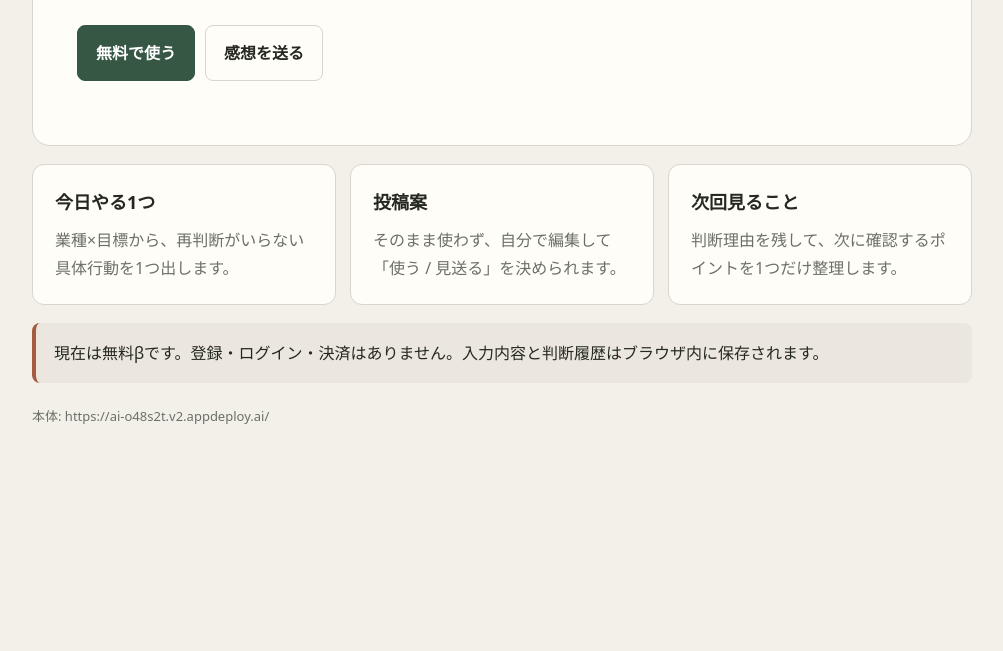
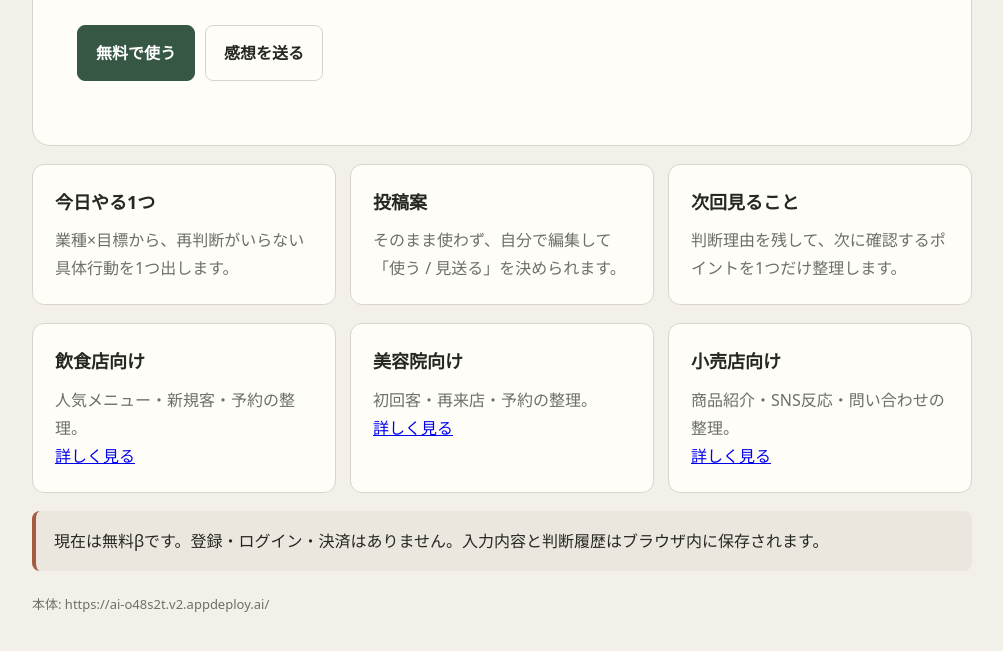
Before and after one commit to Koki-Ai-Ops/action-os-ultimate, a plain HTML site: page shukyaku/index.html in a window 1280 px wide. Shown: the part 449-1100 px from the top of the page, without its empty margins (138-1141 px from the left). Before the commit the page ends 949 px from the top, so only its background shows below. Drawn offline with Linux system fonts and the light colour scheme.

Commit message:
docs: link industry landing pages

```diff
--- a/shukyaku/index.html
+++ b/shukyaku/index.html
@@ -37,6 +37,11 @@ h1{font-size:clamp(40px,7vw,76px);line-height:1.1;letter-spacing:-.045em;margin:
     <article class="card"><h2>投稿案</h2><p>そのまま使わず、自分で編集して「使う / 見送る」を決められます。</p></article>
     <article class="card"><h2>次回見ること</h2><p>判断理由を残して、次に確認するポイントを1つだけ整理します。</p></article>
   </div>
+  <div class="grid" style="margin-top:18px">
+  <article class="card"><h2>飲食店向け</h2><p>人気メニュー・新規客・予約の整理。</p><p><a href="./restaurant/">詳しく見る</a></p></article>
+  <article class="card"><h2>美容院向け</h2><p>初回客・再来店・予約の整理。</p><p><a href="./salon/">詳しく見る</a></p></article>
+  <article class="card"><h2>小売店向け</h2><p>商品紹介・SNS反応・問い合わせの整理。</p><p><a href="./retail/">詳しく見る</a></p></article>
+</div>
   <div class="note">現在は無料βです。登録・ログイン・決済はありません。入力内容と判断履歴はブラウザ内に保存されます。</div>
   <div class="small">本体: https://ai-o48s2t.v2.appdeploy.ai/</div>
 </div>
```
